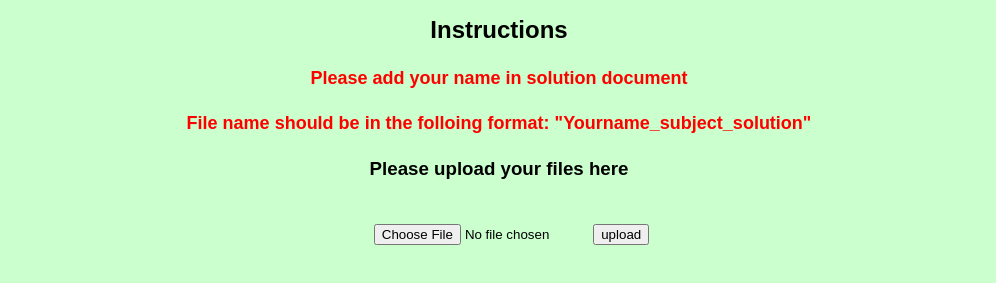
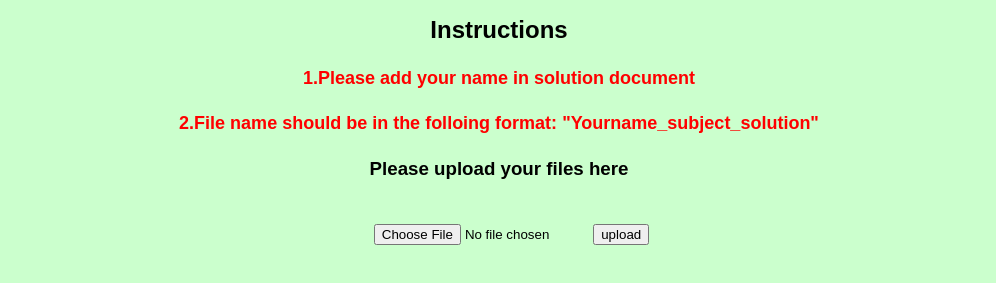
Before and after one commit to chandru-06/google-service-account, a website: page sample.html in a window 1280 px wide. Shown: the part 199-482 px from the top of the page, without its empty margins (141-1137 px from the left). Drawn offline with Linux system fonts and the light colour scheme.

Commit message:
fifth commit

```diff
--- a/sample.html
+++ b/sample.html
@@ -85,8 +85,8 @@
     <h2>
         Instructions
     </h2>
-    <h4>Please add your name in solution document</h4>
-    <h4>File name should be in the folloing format: <span>"Yourname_subject_solution"</span></h4>
+    <h4> 1.Please add your name in solution document</h4>
+    <h4> 2.File name should be in the folloing format: <span>"Yourname_subject_solution"</span></h4>
     <h3>
         Please upload your files here
     </h3>
```
